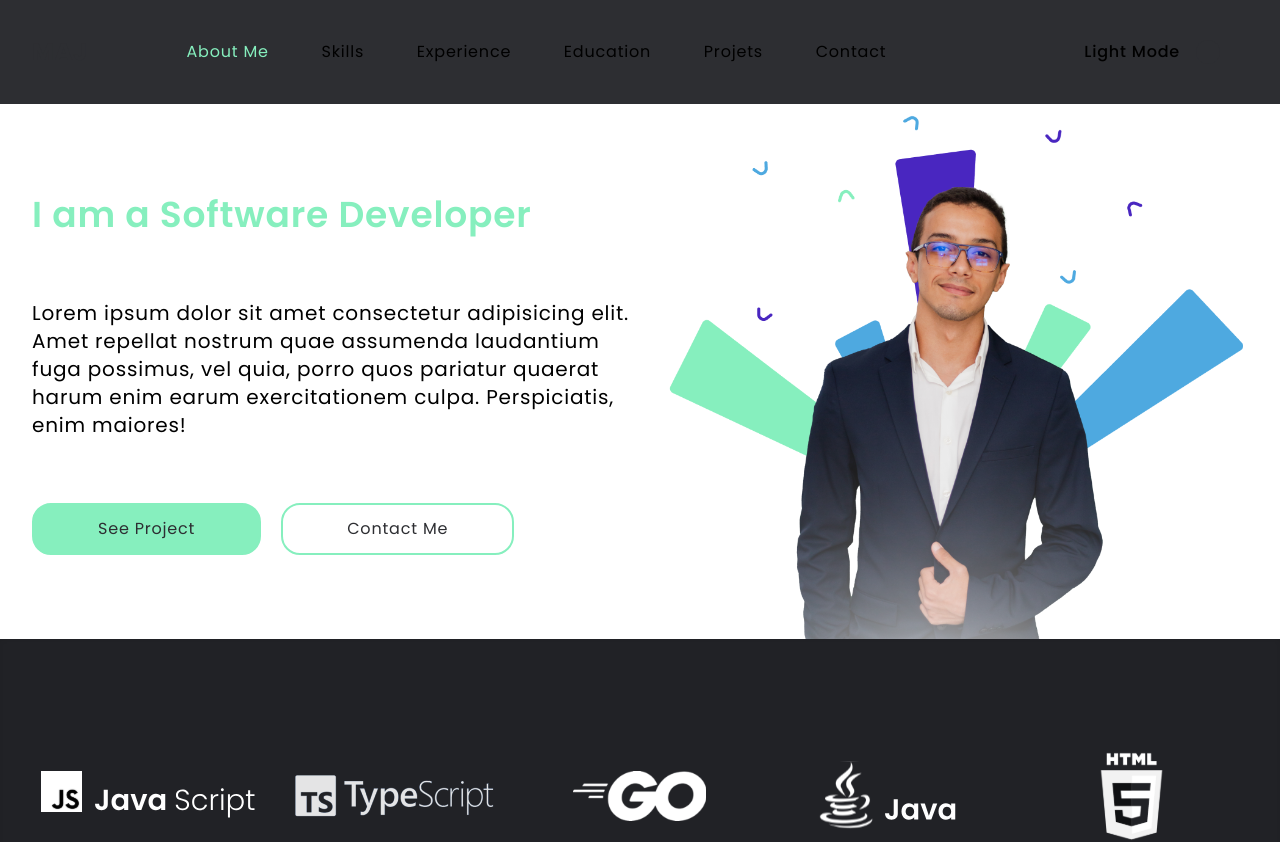
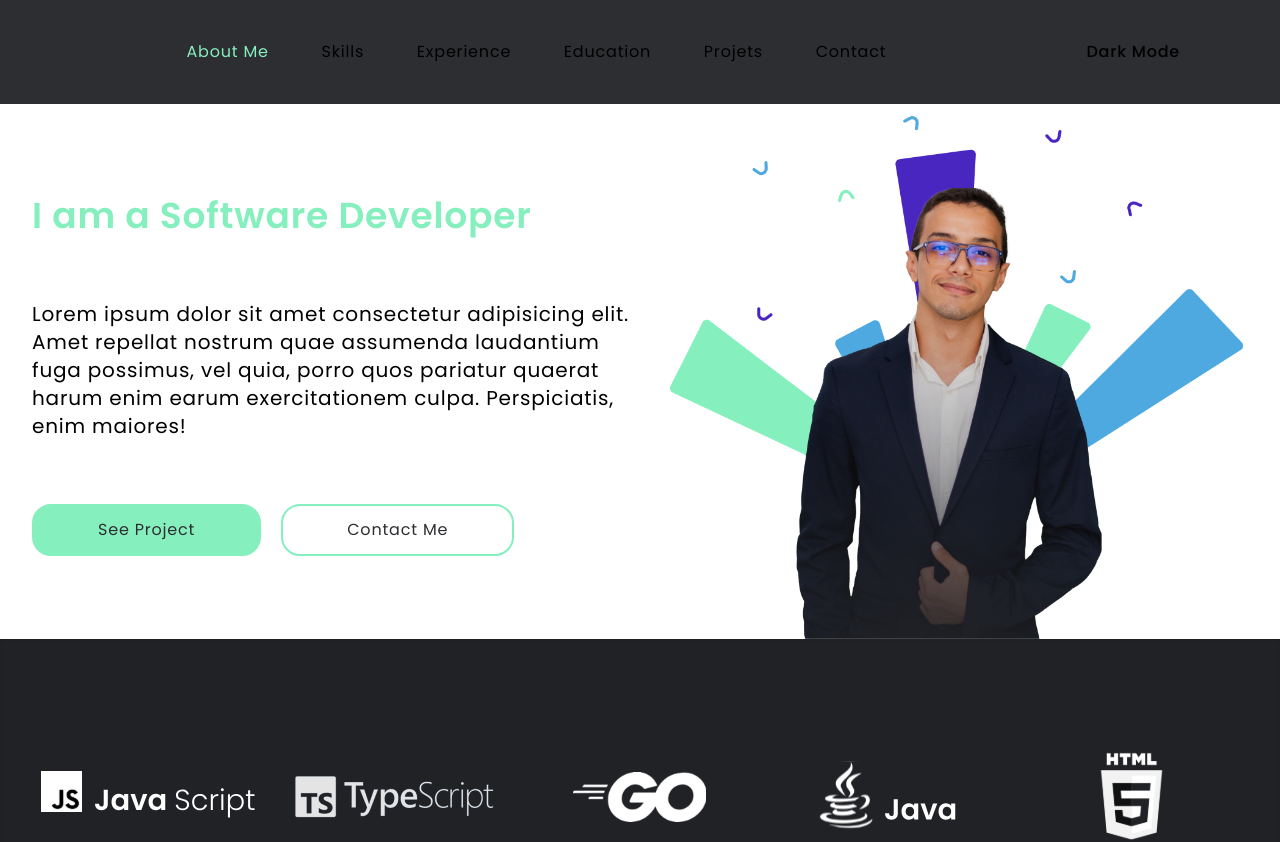
Before and after one commit to ayoub-jouini/Portfolio, a Next.js app: page / in a window 1280 px wide. Shown: the top 842 px of the page. Built offline with nearby package versions, Linux system fonts and the light colour scheme.

Commit message:
fixing some errors

```diff
--- a/src/components/buttons/DarkModeButton.tsx
+++ b/src/components/buttons/DarkModeButton.tsx
@@ -14,7 +14,7 @@ const DarkModeButton = () => {
     <div className="flex flex-row justify-between toggle">
       <label className="flex items-center cursor-pointer">
         <div className="mr-3 dark:text-white text-priborder-primary1 font-medium">
-          {theme === "dark" ? "Dark" : "Light"} Mode
+          {mode} Mode
         </div>
         <div className="relative">
           <input
--- a/src/components/callToAction/CallToAction.tsx
+++ b/src/components/callToAction/CallToAction.tsx
@@ -3,11 +3,18 @@
 import Link from "next/link";
 import Button from "../buttons/Button";
 import { useTheme } from "next-themes";
+import { useEffect, useState } from "react";
 
 interface Props {}
 
 const CallToAction: React.FC<Props> = () => {
+  const [mode, setMode] = useState<string>("dark");
   const { theme } = useTheme();
+
+  useEffect(() => {
+    theme === "light" ? setMode("light") : setMode("dark");
+  }, [theme]);
+
   return (
     <div
       id="aboutme"
@@ -36,7 +43,7 @@ const CallToAction: React.FC<Props> = () => {
           </div>
         </div>
       </div>
-      {theme === "dark" ? (
+      {mode === "dark" ? (
         <img
           alt="mohamed-ayoub-jouini"
           src="/images/me.png"
```
